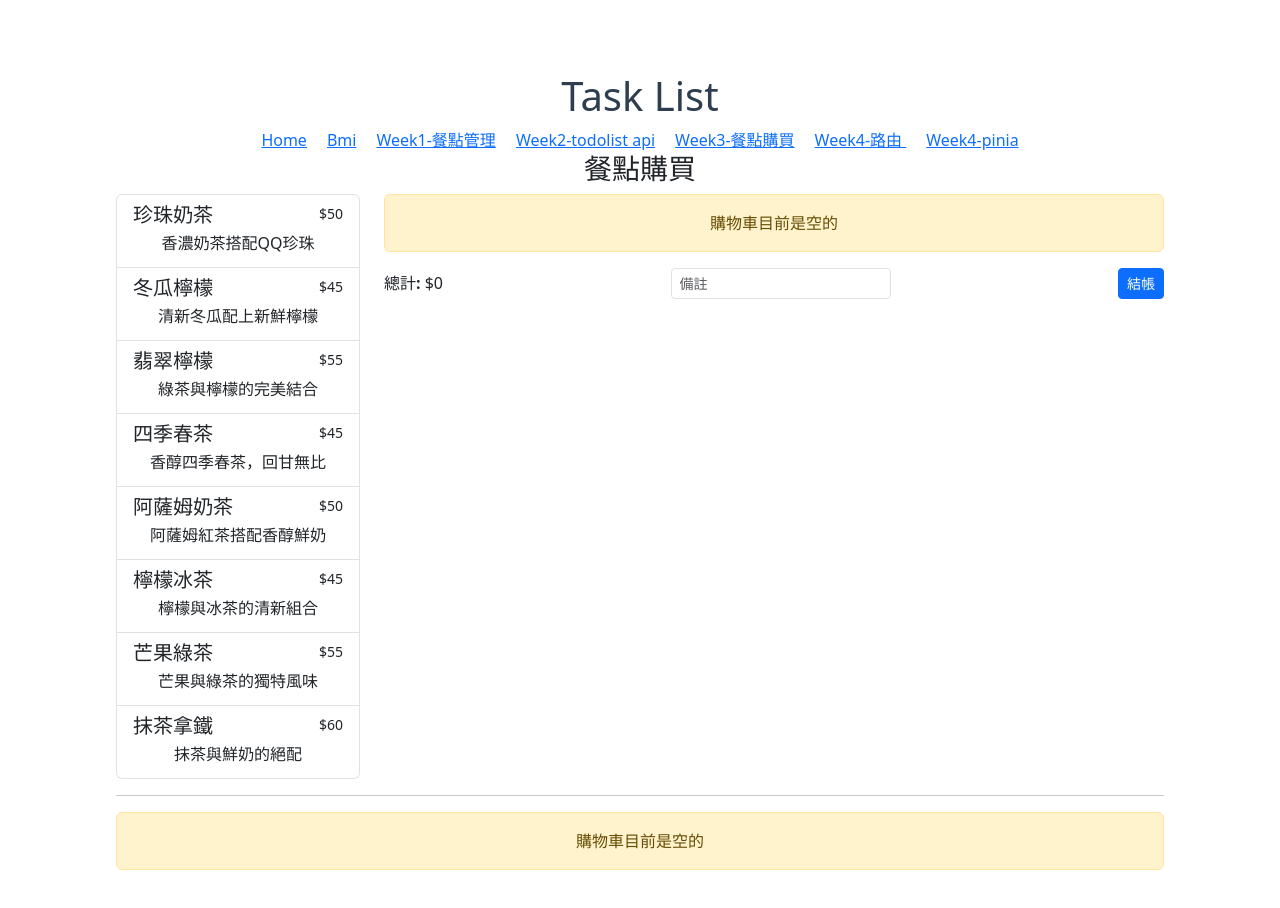
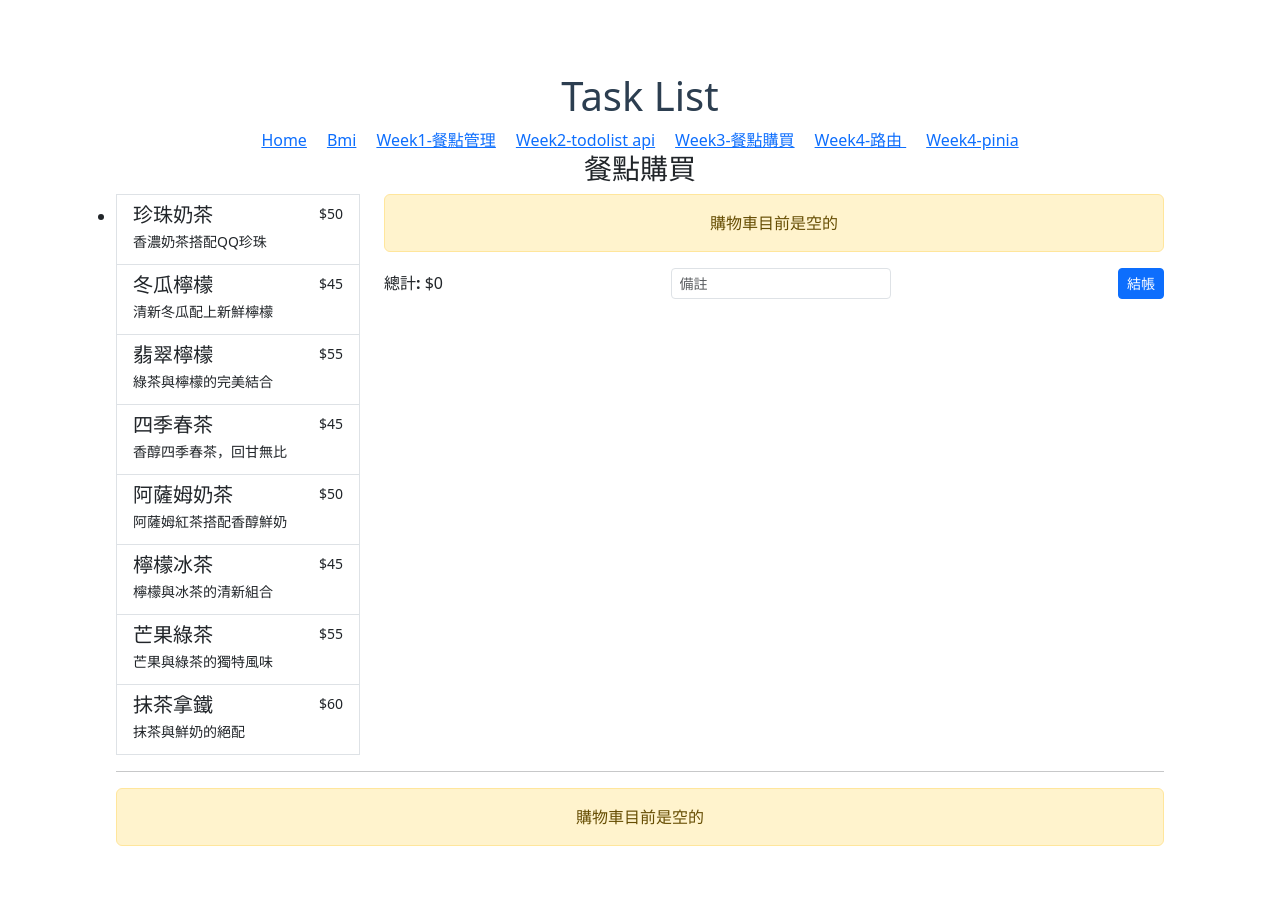
Before and after one commit to TSFMAKKO/hexVue2025, a Vue app: page /#/Week3 in a window 1280 px wide. Shown: the top 908 px of the page. Built offline with nearby package versions, Linux system fonts and the light colour scheme.

Commit message:
build: update project files

```diff
--- a/src/components/drinksView.vue
+++ b/src/components/drinksView.vue
@@ -1,14 +1,17 @@
 <template>
     <!-- <h2>左方餐點</h2> -->
+    <!-- 動畫 -->
     <ul class="list-group">
-        <li v-for="drink in drinks" :key="drink.id" class="list-group-item list-group-item-action" @click="addCart(drink)"
-            style="cursor: pointer;">
-            <div class="d-flex w-100 justify-content-between">
-                <h5 class="mb-1">{{ drink.name }}</h5>
-                <small>${{ drink.price }}</small>
-            </div>
-            <p class="mb-1">{{ drink.description }}</p>
-        </li>
+        <transition-group name="collapse" tag="li">
+            <li v-for="drink in drinks" :key="drink.id" class="list-group-item list-group-item-action"
+                @click="addCart(drink)" style="cursor: pointer;">
+                <div class="d-flex w-100 justify-content-between">
+                    <h5 class="mb-1">{{ drink.name }}</h5>
+                    <small>${{ drink.price }}</small>
+                </div>
+                <p class="mb-1 small text-start">{{ drink.description }}</p>
+            </li>
+        </transition-group>
     </ul>
 </template>
 
@@ -16,9 +19,25 @@
 
 import { ref, computed, inject } from 'vue';
 // const data = inject("data");
-const drinks = inject("drinks"); // 可以直接讀寫父層提供的 ref
+const drinksData = inject("drinks"); // 可以直接讀寫父層提供的 ref
 const addCart = inject("addCart");
 // const drinks = inject("drinks");
+const drinks = ref([])
+// isLoading
+const isLoading = inject("isLoading");
+
+isLoading.value = true
+
+drinksData.value.forEach((d, i) => {
+    setTimeout(() => {
+        drinks.value.push(d)
+        if (i+1 === drinksData.value.length) {
+            isLoading.value = false
+        }
+
+    }, 400 * i)
+
+});
 </script>
 
 
--- a/src/components/isLoadingView.vue
+++ b/src/components/isLoadingView.vue
@@ -1,51 +1,62 @@
+<template>
+  <!-- 全螢幕 Loading 遮罩 -->
+  <div v-if="isLoading" id="loading-overlay" class="d-flex justify-content-center align-items-center">
+    <div class="wave-loading">
+      <span></span>
+      <span></span>
+      <span></span>
+      <span></span>
+      <span></span>
+      <span></span>
+    </div>
+  </div>
+</template>
+
 <style scoped>
 #loading-overlay {
-    position: fixed;
-    /* 全螢幕固定 */
-    top: 0;
-    left: 0;
-    width: 100vw;
-    /* 全螢幕寬 */
-    height: 100vh;
-    /* 全螢幕高 */
-    background: rgba(0, 0, 0, 0.7);
-    /* 半透明背景 */
-    z-index: 9999;
-    /* 蓋在最上層 */
-    backdrop-filter: blur(2px);
-    /* 背景模糊 */
-    -webkit-backdrop-filter: blur(2px);
-    /* Safari 相容 */
+  position: fixed;
+  top: 0;
+  left: 0;
+  width: 100vw;   /* 全螢幕寬 */
+  height: 100vh;  /* 全螢幕高 */
+  background: rgba(0, 0, 0, 0.7); /* 半透明黑底 */
+  z-index: 9999;  /* 蓋在最上層 */
+  backdrop-filter: blur(2px);      /* 背景模糊 */
+  -webkit-backdrop-filter: blur(2px);
+}
+
+/* 波浪容器 */
+.wave-loading {
+  display: flex;
+  align-items: flex-end;
+  gap: 6px;
+  height: 50px;
+}
+
+/* 六條波浪 */
+.wave-loading span {
+  display: block;
+  width: 6px;
+  height: 100%;
+  background: #28a745; /* 綠色 */
+  border-radius: 3px;
+  animation: wave 1.2s infinite ease-in-out;
+}
+
+/* 六條依序延遲 */
+.wave-loading span:nth-child(1) { animation-delay: 0s; }
+.wave-loading span:nth-child(2) { animation-delay: 0.1s; }
+.wave-loading span:nth-child(3) { animation-delay: 0.2s; }
+.wave-loading span:nth-child(4) { animation-delay: 0.3s; }
+.wave-loading span:nth-child(5) { animation-delay: 0.4s; }
+.wave-loading span:nth-child(6) { animation-delay: 0.5s; }
+
+/* 動畫關鍵幀 */
+@keyframes wave {
+  0%, 40%, 100% { transform: scaleY(0.3); }
+  20% { transform: scaleY(1); }
 }
 </style>
-<template>
-    <!-- 全螢幕 Loading 遮罩 -->
-    <div v-if="isLoading" id="loading-overlay" class="d-flex justify-content-center align-items-center">
-        <div class="spinner-border text-success" role="status">
-            <span class="visually-hidden">Loading...</span>
-        </div>
-    </div>
-
-    <!-- 全螢幕載入器 -->
-    <!-- <div class="fullscreen-loader" id="fullscreenLoader">
-        <div class="loading-text">載入中...</div>
-        <div class="loading-subtext">請稍候，正在準備內容</div>
-
-        <div class="sk-wave-large">
-            <div class="sk-rect sk-rect1"></div>
-            <div class="sk-rect sk-rect2"></div>
-            <div class="sk-rect sk-rect3"></div>
-            <div class="sk-rect sk-rect4"></div>
-            <div class="sk-rect sk-rect5"></div>
-            <div class="sk-rect sk-rect6"></div>
-        </div>
-
-        <div class="progress-container">
-            <div class="progress-bar" id="progressBar"></div>
-        </div>
-        <div class="progress-text" id="progressText">0%</div>
-    </div> -->
-</template>
 
 <script setup>
 // isLoading
--- a/src/components/shoppingView.vue
+++ b/src/components/shoppingView.vue
@@ -4,6 +4,8 @@
         <!-- <h5 class="mb-3">右方購物車</h5> -->
 
         <!-- 購物車表格 -->
+        <!-- 動畫 -->
+        <transition-group name="collapse" tag="div">
             <table v-if="cart && cart.length > 0" class="table table-bordered table-striped table-hover">
                 <thead class="table-dark">
                     <tr>
@@ -42,7 +44,7 @@
             <div v-else class="alert alert-warning">
                 購物車目前是空的
             </div>
-
+        </transition-group>
         <!-- 總計與備註 -->
         <div class="mt-3 d-flex justify-content-between align-items-center">
             <div><strong>總計:</strong> ${{ total }}</div>
@@ -71,6 +73,4 @@ const total = inject("total");
 </script>
 
 
-<style scoped>
-
-</style>
+<style scoped></style>
--- a/src/style.css
+++ b/src/style.css
@@ -78,3 +78,28 @@ button:focus-visible {
     background-color: #f9f9f9;
   }
 }
+
+
+/* 進出動畫 */
+.collapse-enter-active,
+.collapse-leave-active {
+  transition: all 0.3s ease;
+  overflow: hidden;
+}
+
+/* 初始狀態 / 離開結束狀態 */
+.collapse-enter-from,
+.collapse-leave-to {
+  max-height: 0;
+  opacity: 0;
+  margin: 0;
+  padding: 0;
+}
+
+/* 結束狀態 / 離開初始狀態 */
+.collapse-enter-to,
+.collapse-leave-from {
+  max-height: 200px;
+  /* 依你 todo-item 的實際高度調整 */
+  opacity: 1;
+}
--- a/src/views/Week2.vue
+++ b/src/views/Week2.vue
@@ -308,29 +308,7 @@ input {
 }
 
 
-/* 進出動畫 */
-.collapse-enter-active,
-.collapse-leave-active {
-  transition: all 0.3s ease;
-  overflow: hidden;
-}
 
-/* 初始狀態 / 離開結束狀態 */
-.collapse-enter-from,
-.collapse-leave-to {
-  max-height: 0;
-  opacity: 0;
-  margin: 0;
-  padding: 0;
-}
-
-/* 結束狀態 / 離開初始狀態 */
-.collapse-enter-to,
-.collapse-leave-from {
-  max-height: 200px;
-  /* 依你 todo-item 的實際高度調整 */
-  opacity: 1;
-}
 
 .todo-item {
   /* max-height: 0px; */
@@ -416,7 +394,7 @@ input {
       <div class="createData">
         <input type="text" v-model="createText" @keypress.enter="createData" placeholder="新增資料" />
       </div>
-      <!--  -->
+      <!-- 動畫 -->
       <transition-group name="collapse" tag="div">
         <div v-for="todo in todos" :key="todo.id" class="todo-item">
           <input type="checkbox" :checked="todo.status" @click.prevent="toggle(todo.id, $event)" />
--- a/src/views/Week3.vue
+++ b/src/views/Week3.vue
@@ -108,7 +108,7 @@
     <!-- 下方組件 -->
     <ordersView />
 
-
+    <isLoadingView />
 
 </template>
 
@@ -117,6 +117,8 @@ import { ref, computed, provide } from 'vue';
 import drinksView from '../components/drinksView.vue'
 import ordersView from '../components/ordersView.vue'
 import shoppingView from '../components/shoppingView.vue'
+
+import isLoadingView from '../components/isLoadingView.vue'
 
 const data = [
     {
@@ -191,6 +193,8 @@ const total = computed(() => {
 // 下方訂單
 const order = ref({});
 
+const isLoading = ref(false)
+
 
 provide("drinks", drinks);
 
@@ -199,7 +203,7 @@ provide("description", description);
 provide("total", total);
 provide("order", order);
 
-
+provide("isLoading", isLoading);
 
 const addCart = (drink) => {
     // drink = JSON.parse(JSON.stringify(drink))
```
Lines whose indentation alone changed are shown as unchanged.
